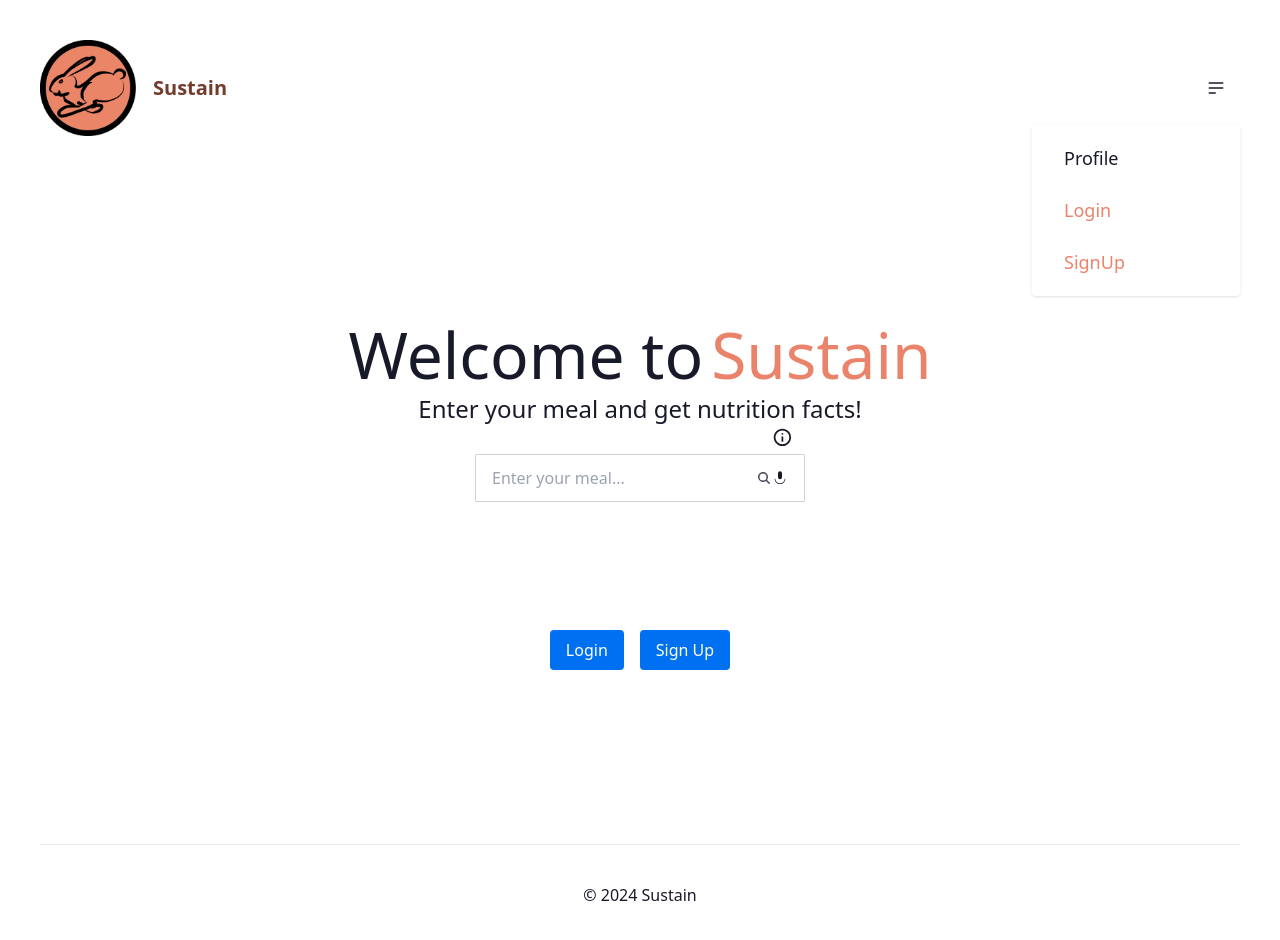
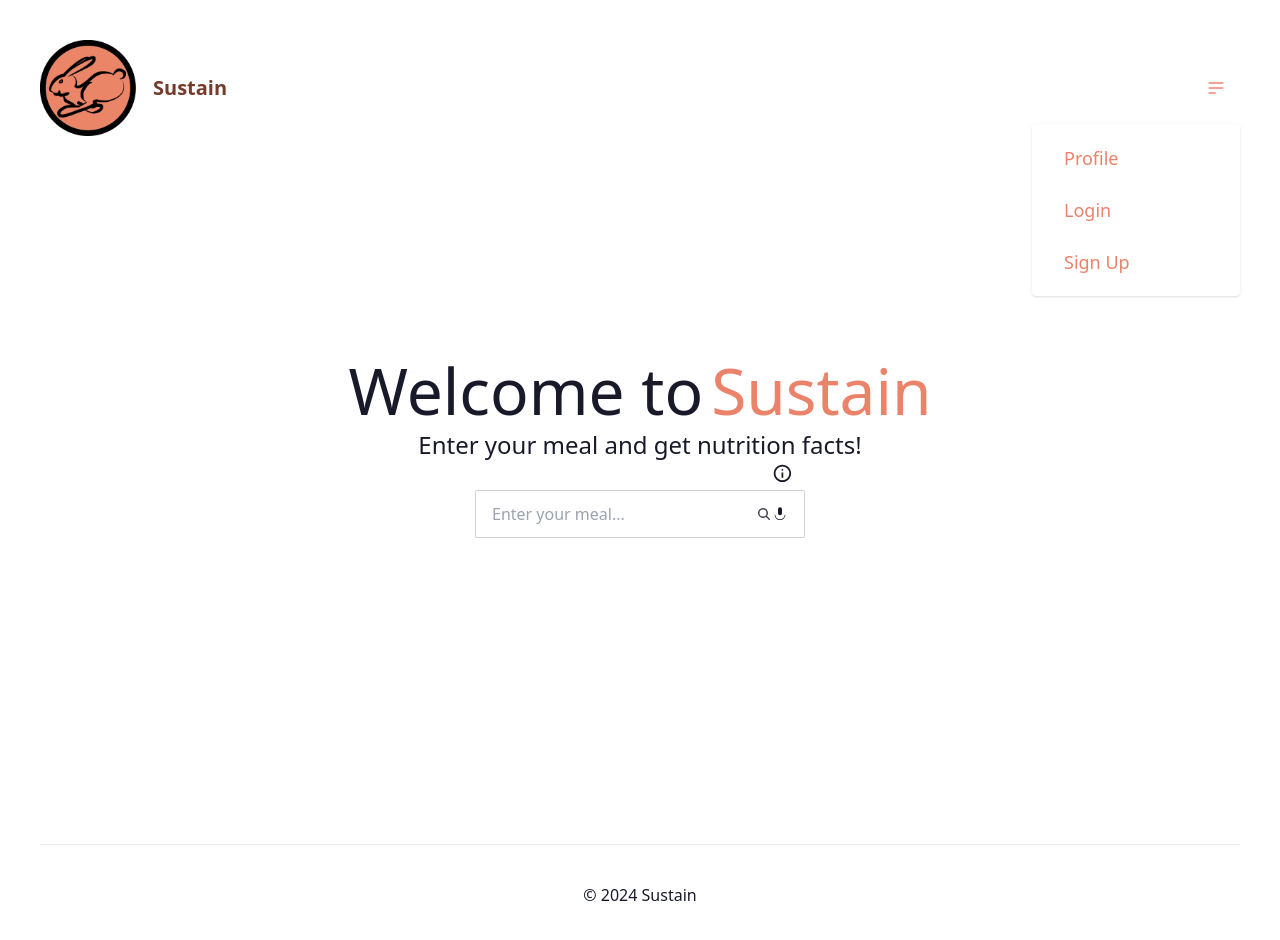
Before and after one commit to kdoan93/Hackathon-Summer-2024, a Next.js app: page / in a window 1280 px wide. Both pictures are taken after a click on the button 1216 px from the left and 88 px from the top of the page. Shown: the top 940 px of the page. Built offline with nearby package versions, Linux system fonts and the light colour scheme; no server answers; the database is empty.

Commit message:
Added Login and Sign Up modals to NavBar buttons

```diff
--- a/app/components/NavBar/NavBar.tsx
+++ b/app/components/NavBar/NavBar.tsx
@@ -1,6 +1,11 @@
 import React from "react";
 
-function NavBar() {
+interface NavBarProps {
+  onLoginOpen: () => void;
+  onSignupOpen: () => void;
+}
+
+const NavBar: React.FC<NavBarProps> = ({ onLoginOpen, onSignupOpen }) => {
   return (
     <div>
       <div className="navbar bg-base-100">
@@ -12,7 +17,7 @@ function NavBar() {
           />
           <a className="btn btn-ghost text-xl text-dark-brown">Sustain</a>
         </div>
-        <div className="dropdown dropdown-end">
+        <div className="dropdown dropdown-end text-logo-orange">
           <div tabIndex={0} role="button" className="btn btn-ghost btn-circle">
             <svg
               xmlns="http://www.w3.org/2000/svg"
@@ -35,16 +40,15 @@ function NavBar() {
             className="menu menu-lg dropdown-content bg-base-100 rounded-box mt-3 w-52 p-2 shadow"
           >
             <li>
-              <a>Profile</a>
+              <a className="text-logo-orange">Profile</a>
             </li>
             <li>
-              <button className="text-logo-orange">Login</button>
+              <button className="text-logo-orange" onClick={onLoginOpen}>Login</button>
             </li>
             <li>
-              <button className="text-logo-orange">SignUp</button>
+              <button className="text-logo-orange" onClick={onSignupOpen}>Sign Up</button>
             </li>
           </ul>
-          {/* ***** */}
         </div>
       </div>
     </div>
--- a/pages/index.tsx
+++ b/pages/index.tsx
@@ -44,7 +44,10 @@ const Home = () => {
 
   return (
     <div className="main-page">
-      <NavBar />
+      <NavBar
+        onLoginOpen={() => setIsLoginOpen(true)}
+        onSignupOpen={() => setIsSignupOpen(true)}
+      />
       <div className="container">
         {/* Metadata */}
         <Head>
@@ -64,10 +67,10 @@ const Home = () => {
             Enter your meal and get nutrition facts!
           </p>
           <InputForm />
-          <div className="auth-buttons">
+          {/* <div className="auth-buttons">
             <button onClick={() => setIsLoginOpen(true)}>Login</button>
             <button onClick={() => setIsSignupOpen(true)}>Sign Up</button>
-          </div>
+          </div> */}
         </main>
 
         {/* Footer */}
```
